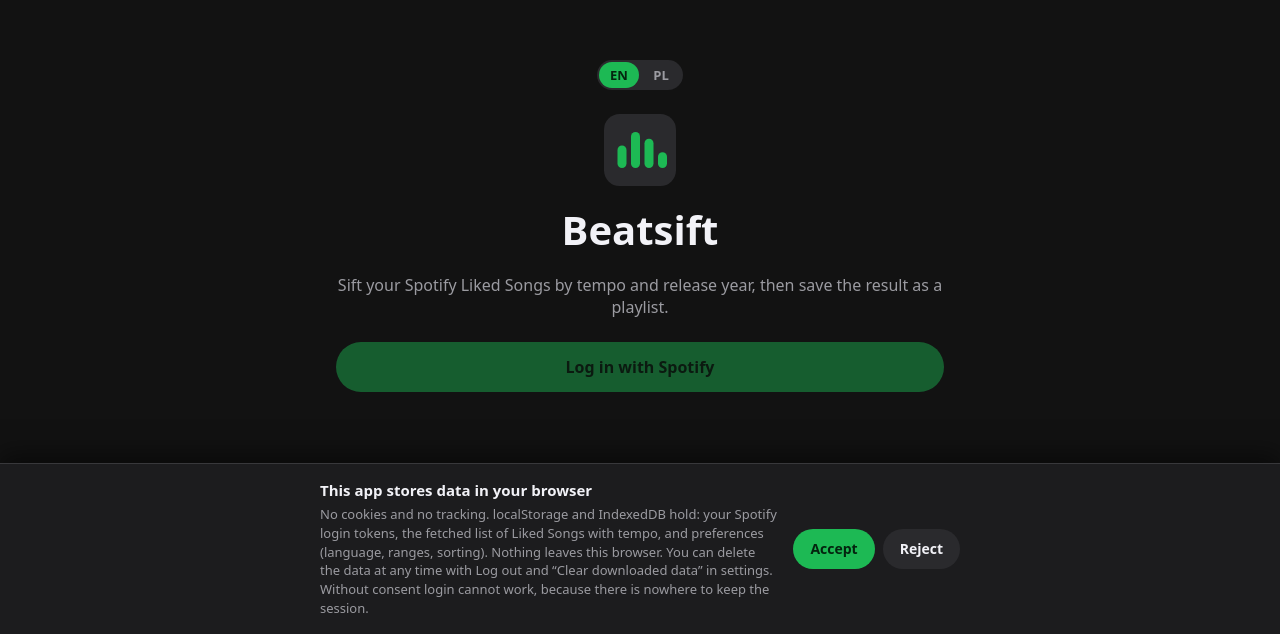
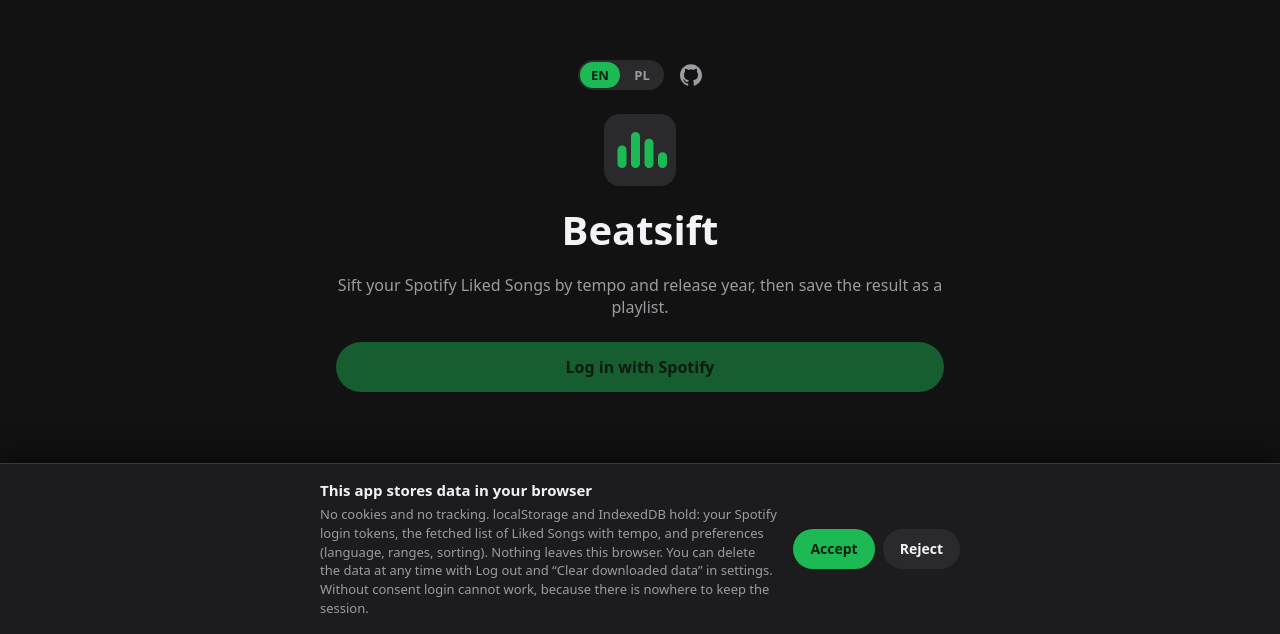
Before and after one commit to piecioshka/spotify-beatsift, a React (Vite) app: page / in a window 1280 px wide. Shown: the part 166-800 px from the top of the page. Built offline with nearby package versions, Linux system fonts and the light colour scheme; no server answers.

Commit message:
Link to the repository with the GitHub mark
The GitHub logo sits next to the language switch on the login screen and
at the end of the header on signed-in screens, opening the repository in
a new tab with a translated accessible label.

```diff
--- a/src/i18n/messages.ts
+++ b/src/i18n/messages.ts
@@ -7,6 +7,7 @@
   'app.name': 'Beatsift',
 
   'nav.label': 'Nawigacja',
+  'nav.github': 'Kod źródłowy na GitHubie',
   'lang.label': 'Język',
   'lang.pl': 'Polski',
   'lang.en': 'English',
@@ -136,6 +137,7 @@
   'app.name': 'Beatsift',
 
   'nav.label': 'Navigation',
+  'nav.github': 'Source code on GitHub',
   'lang.label': 'Language',
   'lang.pl': 'Polski',
   'lang.en': 'English',
--- a/src/screens/LoginScreen.css
+++ b/src/screens/LoginScreen.css
@@ -29,4 +29,6 @@
 .login__lang {
   display: flex;
   justify-content: center;
+  align-items: center;
+  gap: var(--space-md);
 }
--- a/src/screens/LoginScreen.tsx
+++ b/src/screens/LoginScreen.tsx
@@ -7,6 +7,7 @@
 import { useT } from '../i18n';
 import { Button } from '../ui/Button';
 import { Card } from '../ui/Card';
+import { GitHubLink } from '../ui/GitHubLink';
 import { LanguageSwitch } from '../ui/LanguageSwitch';
 import { Logo } from '../ui/Logo';
 import { usePageTitle } from '../ui/usePageTitle';
@@ -55,6 +56,7 @@
     <div className="page login">
       <div className="login__lang">
         <LanguageSwitch />
+        <GitHubLink size={22} />
       </div>
 
       <div className="login__hero">
--- a/src/ui/AppHeader.tsx
+++ b/src/ui/AppHeader.tsx
@@ -1,6 +1,7 @@
 import { Link, useNavigate } from 'react-router';
 import { clearTokens } from '../auth/tokenStore';
 import { useT } from '../i18n';
+import { GitHubLink } from './GitHubLink';
 import { LanguageSwitch } from './LanguageSwitch';
 import { Logo } from './Logo';
 import './AppHeader.css';
@@ -34,6 +35,7 @@
         <button type="button" className="topbar__link topbar__button" onClick={signOut}>
           {t('settings.signOut')}
         </button>
+        <GitHubLink />
       </nav>
     </header>
   );
--- /dev/null
+++ b/src/ui/GitHubLink.css
@@ -0,0 +1,16 @@
+.github-link {
+  display: inline-flex;
+  align-items: center;
+  justify-content: center;
+  color: var(--color-text-muted);
+  border-radius: 50%;
+  transition: color 120ms ease;
+}
+
+.github-link:hover {
+  color: var(--color-text);
+}
+
+.github-link svg {
+  display: block;
+}
--- /dev/null
+++ b/src/ui/GitHubLink.tsx
@@ -0,0 +1,27 @@
+import { useT } from '../i18n';
+import './GitHubLink.css';
+
+export const REPOSITORY_URL = 'https://github.com/piecioshka/spotify-beatsift';
+
+/** Znak GitHuba z linkiem do repozytorium. Sam znak jest dekoracją, opis daje `aria-label`. */
+export function GitHubLink({ size = 20 }: { size?: number }) {
+  const t = useT();
+
+  return (
+    <a
+      className="github-link"
+      href={REPOSITORY_URL}
+      target="_blank"
+      rel="noreferrer"
+      aria-label={t('nav.github')}
+      title={t('nav.github')}
+    >
+      <svg width={size} height={size} viewBox="0 0 24 24" aria-hidden="true" focusable="false">
+        <path
+          fill="currentColor"
+          d="M12 .297c-6.63 0-12 5.373-12 12 0 5.303 3.438 9.8 8.205 11.385.6.113.82-.258.82-.577 0-.285-.01-1.04-.015-2.04-3.338.724-4.042-1.61-4.042-1.61C4.422 18.07 3.633 17.7 3.633 17.7c-1.087-.744.084-.729.084-.729 1.205.084 1.838 1.236 1.838 1.236 1.07 1.835 2.809 1.305 3.495.998.108-.776.417-1.305.76-1.605-2.665-.3-5.466-1.332-5.466-5.93 0-1.31.465-2.38 1.235-3.22-.135-.303-.54-1.523.105-3.176 0 0 1.005-.322 3.3 1.23.96-.267 1.98-.399 3-.405 1.02.006 2.04.138 3 .405 2.28-1.552 3.285-1.23 3.285-1.23.645 1.653.24 2.873.12 3.176.765.84 1.23 1.91 1.23 3.22 0 4.61-2.805 5.625-5.475 5.92.42.36.81 1.096.81 2.22 0 1.606-.015 2.896-.015 3.286 0 .315.21.69.825.57C20.565 22.092 24 17.592 24 12.297c0-6.627-5.373-12-12-12"
+        />
+      </svg>
+    </a>
+  );
+}
```
